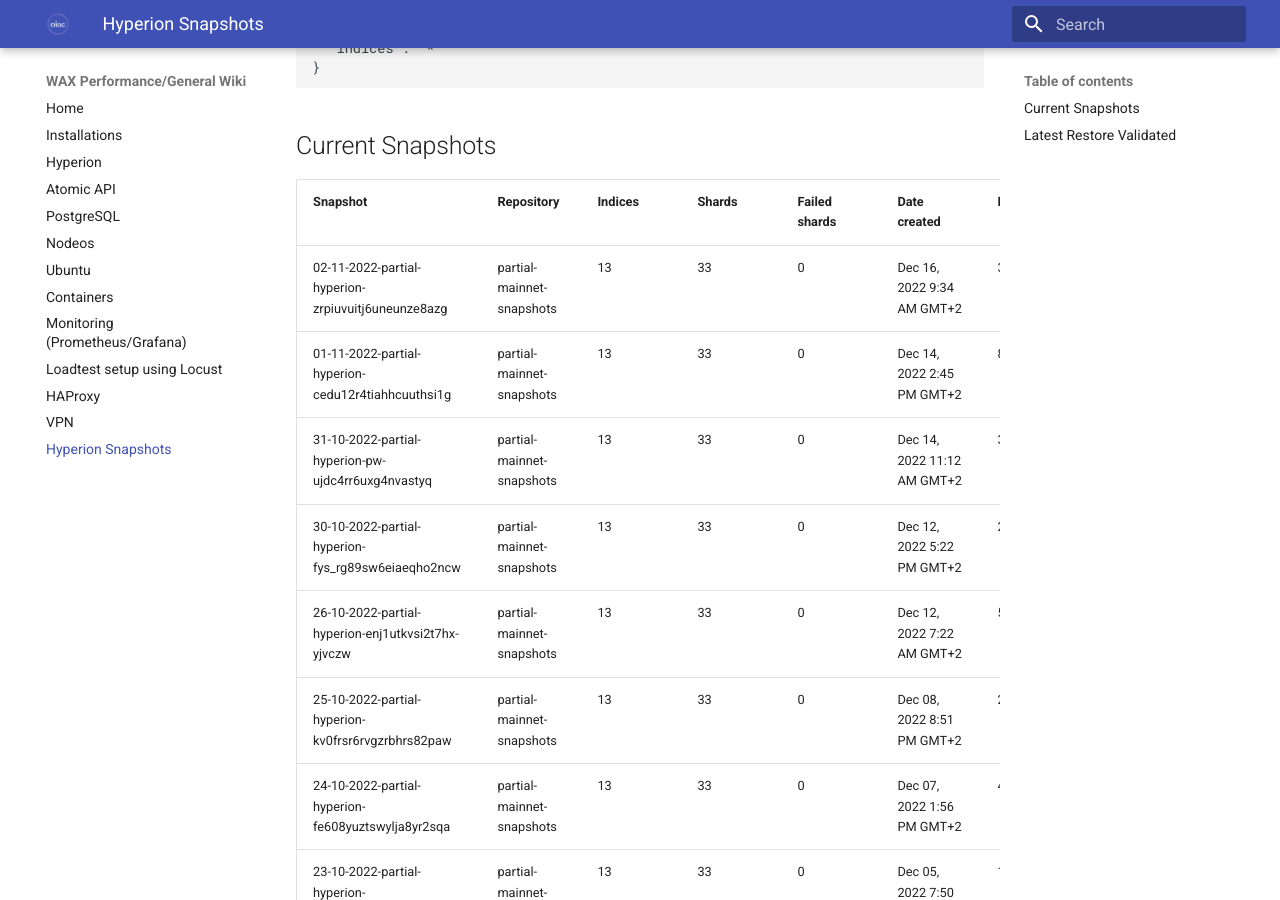
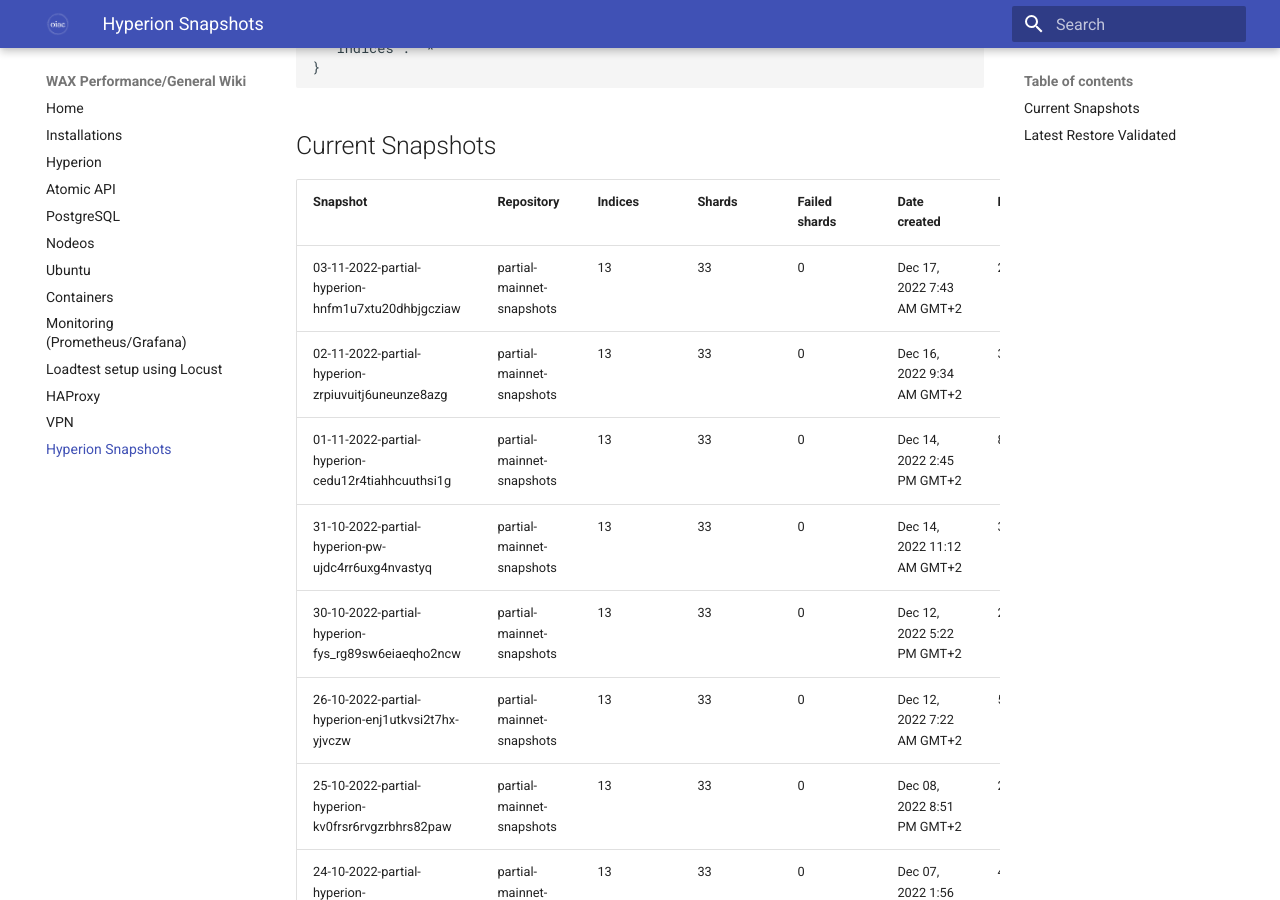
Before and after one commit to oneinacillian/wiki, an MkDocs documentation site: the page built from docs/snapshots.md, in a window 1280 px wide and 900 px high, scrolled down 2022 px. Built offline with MkDocs 1.6.1 and Material for MkDocs 9.7.7, drawn with Linux system fonts in a browser that asks for light colours.

Commit message:
Added snapshot for 03/11

```diff
--- a/docs/snapshots.md
+++ b/docs/snapshots.md
@@ -60,6 +60,7 @@
 
 | Snapshot                                           | Repository                | Indices | Shards | Failed shards | Date created                | Duration |
 |----------------------------------------------------|---------------------------|---------|--------|---------------|-----------------------------|----------|
+| 03-11-2022-partial-hyperion-hnfm1u7xtu20dhbjgcziaw | partial-mainnet-snapshots | 13      | 33     | 0             | Dec 17, 2022 7:43 AM GMT+2  | 27s      |
 | 02-11-2022-partial-hyperion-zrpiuvuitj6uneunze8azg | partial-mainnet-snapshots | 13      | 33     | 0             | Dec 16, 2022 9:34 AM GMT+2  | 35s      |
 | 01-11-2022-partial-hyperion-cedu12r4tiahhcuuthsi1g | partial-mainnet-snapshots | 13      | 33     | 0             | Dec 14, 2022 2:45 PM GMT+2  | 8s       |
 | 31-10-2022-partial-hyperion-pw-ujdc4rr6uxg4nvastyq | partial-mainnet-snapshots | 13      | 33     | 0             | Dec 14, 2022 11:12 AM GMT+2 | 35s      |
```
